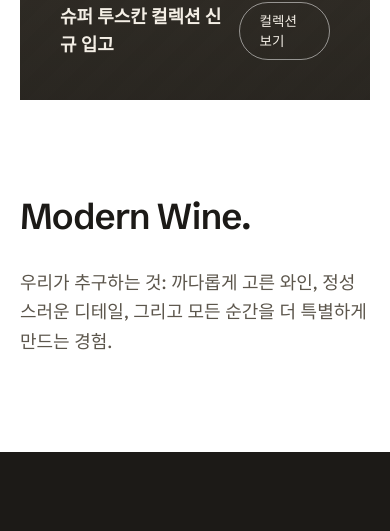
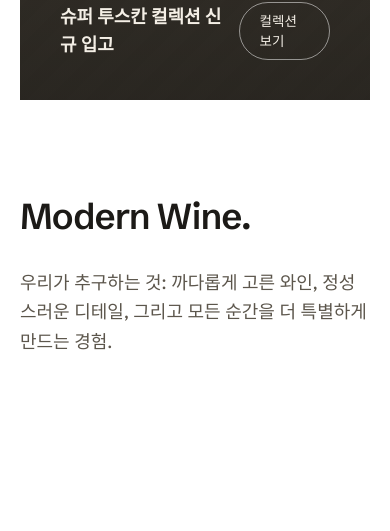
Before and after one commit to sbglobal026-boop/wineorder-next, a Next.js app: page / in a window 390 px wide. Shown: the part 722-1253 px from the top of the page. Built offline with nearby package versions, Linux system fonts and the light colour scheme; no server answers; the database is empty.

Commit message:
Statement 섹션 하단 패딩 128px 추가

```diff
--- a/src/components/home/Statement.tsx
+++ b/src/components/home/Statement.tsx
@@ -1,6 +1,6 @@
 export default function Statement() {
   return (
-    <section className="pt-24 md:pt-32 px-[20px]">
+    <section className="pt-24 md:pt-32 pb-[128px] px-[20px]">
       <div className="grid md:grid-cols-2 gap-8 items-start">
         <h2 className="text-4xl md:text-5xl font-semibold tracking-tight text-[#1C1A17]">
           Modern Wine.
```
